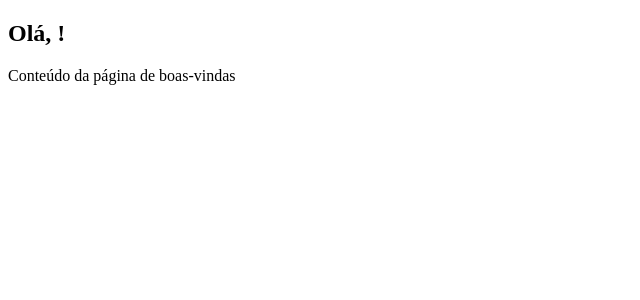
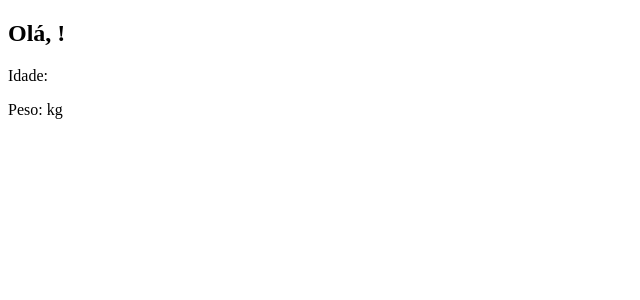
Before and after one commit to Ramom-Gomes/Fitness, a React (Vite) app: page /bemvindo in a window 1280 px wide. Shown: the top 300 px of the page, without its empty margins (0-640 px from the left). Built offline with nearby package versions, Linux system fonts and the light colour scheme.

Commit message:
antes-do-redux

```diff
--- a/src/components/bemvindo.jsx
+++ b/src/components/bemvindo.jsx
@@ -1,20 +1,31 @@
 import React, { useEffect, useState } from "react";
 
 function BemVindo() {
-  const [userName, setUserName] = useState("");
+  const [userData, setUserData] = useState({
+    nome: "",
+    idade: "",
+    peso: "",
+  });
 
   useEffect(() => {
     const currentUser = JSON.parse(localStorage.getItem('currentUser'));
     if (currentUser) {
-      setUserName(currentUser.nome);
+      setUserData({
+        nome: currentUser.nome,
+        idade: currentUser.idade,
+        peso: currentUser.peso,
+      });
     }
   }, []);
 
   return (
     <div>
-      <h2>Olá, {userName}!</h2>
-      Conteúdo da página de boas-vindas
-   </div>
-      );
-    }
-    export default BemVindo;
+      <h2>Olá, {userData.nome}!</h2>
+      <p>Idade: {userData.idade}</p>
+      <p>Peso: {userData.peso} kg</p>
+      {/* Conteúdo adicional da página de boas-vindas */}
+    </div>
+  );
+}
+
+export default BemVindo;
```
